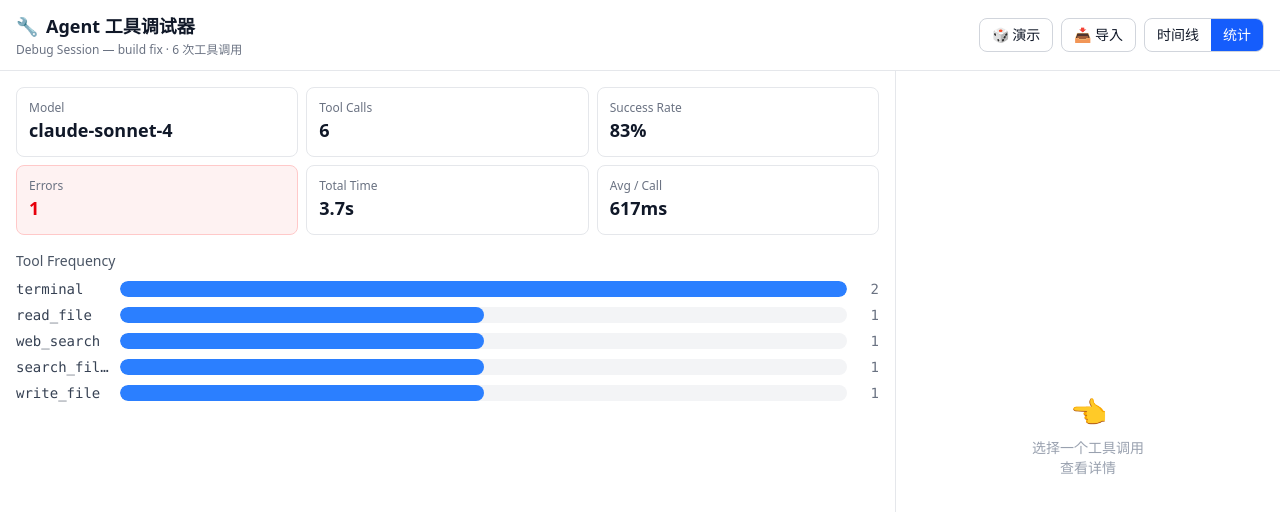
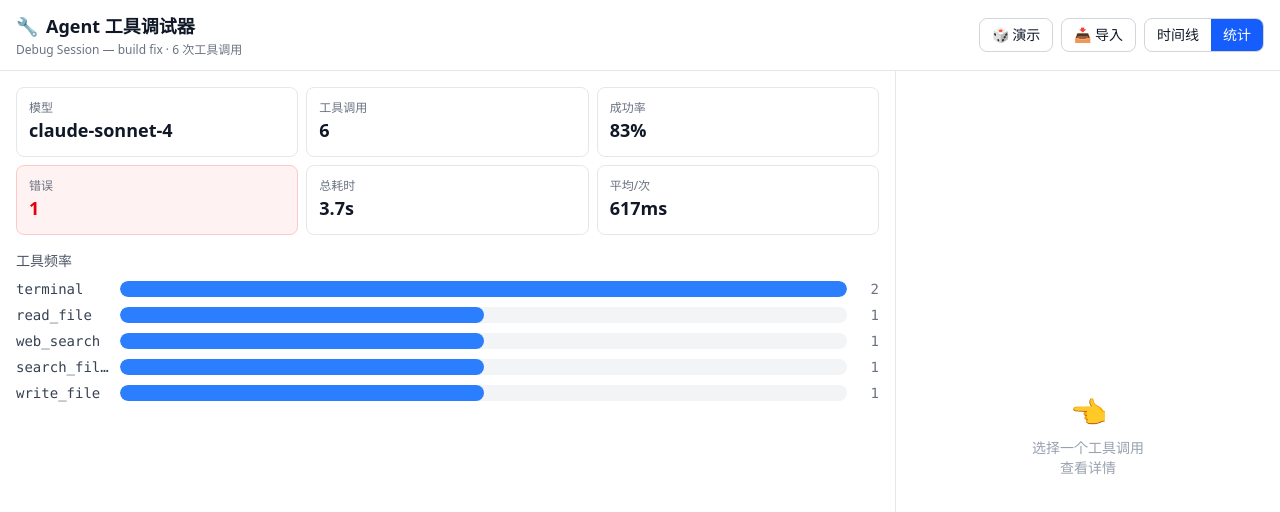
Before and after one commit to TeddyBobby/agent-tools-playground, a Next.js app: page / in a window 1280 px wide. Both pictures are taken after a click on the button "统计". Shown: the top 512 px of the page. Built offline with nearby package versions, Linux system fonts and the light colour scheme.

Commit message:
feat: 界面中文化 + 更新截图

```diff
--- a/src/components/stats-panel.tsx
+++ b/src/components/stats-panel.tsx
@@ -13,17 +13,17 @@ export function StatsPanel({ session }: StatsPanelProps) {
   const avgDuration = session.traces.length > 0 ? totalDuration / session.traces.length : 0;
 
   const stats = [
-    { label: 'Model', value: session.model },
-    { label: 'Tool Calls', value: session.traces.length.toString() },
+    { label: '模型', value: session.model },
+    { label: '工具调用', value: session.traces.length.toString() },
     {
-      label: 'Success Rate',
+      label: '成功率',
       value: session.traces.length > 0
         ? `${Math.round((successCount / session.traces.length) * 100)}%`
         : 'N/A',
     },
-    { label: 'Errors', value: errorCount.toString(), highlight: errorCount > 0 },
-    { label: 'Total Time', value: formatMs(totalDuration) },
-    { label: 'Avg / Call', value: formatMs(avgDuration) },
+    { label: '错误', value: errorCount.toString(), highlight: errorCount > 0 },
+    { label: '总耗时', value: formatMs(totalDuration) },
+    { label: '平均/次', value: formatMs(avgDuration) },
   ];
 
   const toolCounts = session.traces.reduce(
@@ -57,7 +57,7 @@ export function StatsPanel({ session }: StatsPanelProps) {
 
       {/* Tool frequency */}
       <div>
-        <h4 className="text-sm font-medium text-gray-600 dark:text-gray-400 mb-2">Tool Frequency</h4>
+        <h4 className="text-sm font-medium text-gray-600 dark:text-gray-400 mb-2">工具频率</h4>
         <div className="space-y-1.5">
           {Object.entries(toolCounts)
             .sort(([, a], [, b]) => b - a)
```
